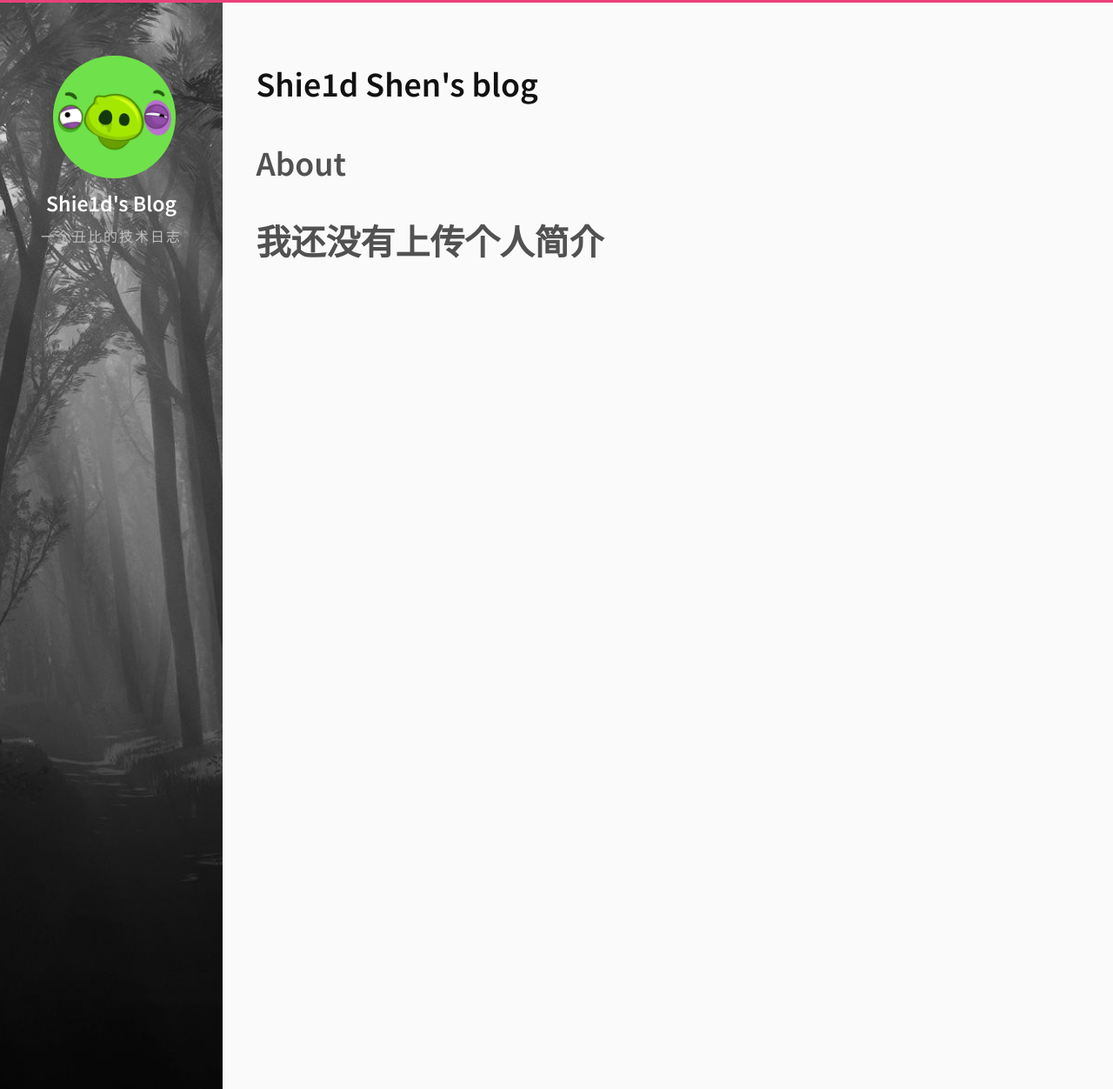
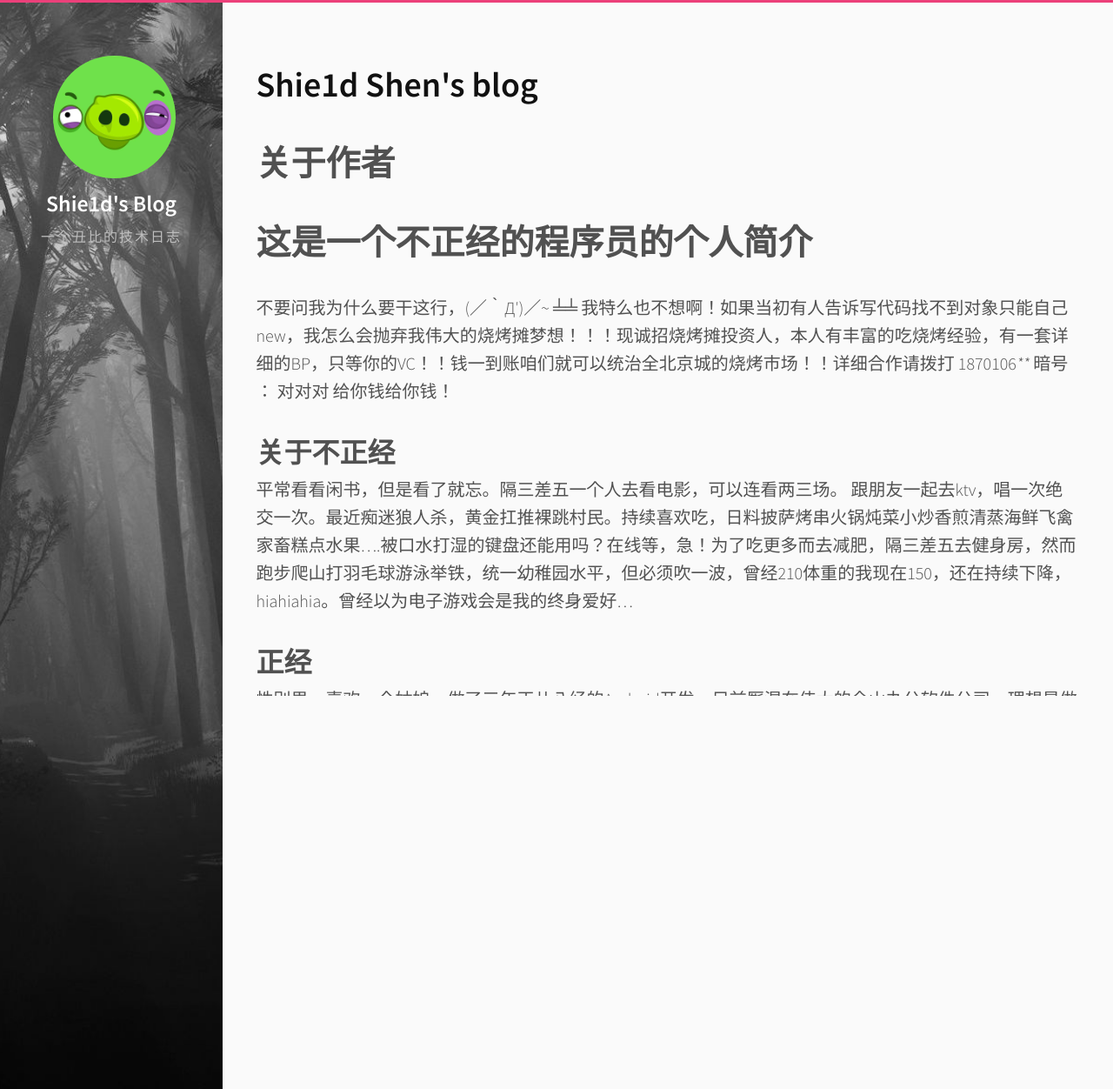
Before and after one commit to ShieldShen/Shie1dBlog, a Jekyll site: the page built from about.md, in a window 1280 px wide. Shown: the whole page at 87% size. Built offline with Jekyll 4.4.1, drawn with Linux system fonts in a browser that asks for light colours.

Commit message:
添加个人信息..

```diff
--- a/about.md
+++ b/about.md
@@ -1,7 +1,17 @@
 ---
-title: About
+title: 关于作者
 permalink: /about/
 ---
 
-我还没有上传个人简介
-========
+# 这是一个不正经的程序员的个人简介
+不要问我为什么要干这行，(／‵Д′)／~ ╧╧ 我特么也不想啊！如果当初有人告诉写代码找不到对象只能自己new，我怎么会抛弃我伟大的烧烤摊梦想！！！现诚招烧烤摊投资人，本人有丰富的吃烧烤经验，有一套详细的BP，只等你的VC！！钱一到账咱们就可以统治全北京城的烧烤市场！！详细合作请拨打 1870106**** 暗号 ： 对对对 给你钱给你钱！
+## 关于不正经
+平常看看闲书，但是看了就忘。隔三差五一个人去看电影，可以连看两三场。 跟朋友一起去ktv，唱一次绝交一次。最近痴迷狼人杀，黄金扛推裸跳村民。持续喜欢吃，日料披萨烤串火锅炖菜小炒香煎清蒸海鲜飞禽家畜糕点水果....被口水打湿的键盘还能用吗？在线等，急！为了吃更多而去减肥，隔三差五去健身房，然而跑步爬山打羽毛球游泳举铁，统一幼稚园水平，但必须吹一波，曾经210体重的我现在150，还在持续下降，hiahiahia。曾经以为电子游戏会是我的终身爱好...
+## 正经
+性别男，喜欢一个姑娘。做了三年正儿八经的Android开发，目前厮混在伟大的金山办公软件公司。理想是做出一款口碑级应用，因此一直持续不断痛苦地学习强化中。
+## 个人信息
+* 年龄 ： 不告诉你
+* 性别 ： 带把儿的
+* 姓名 ： 你说啥？
+* 电话号码 ： 1870106****
+写这些有卵用，有事请找584710228 这是QQ ！大兄弟们
```
Also changed, not shown: 1 other file.
